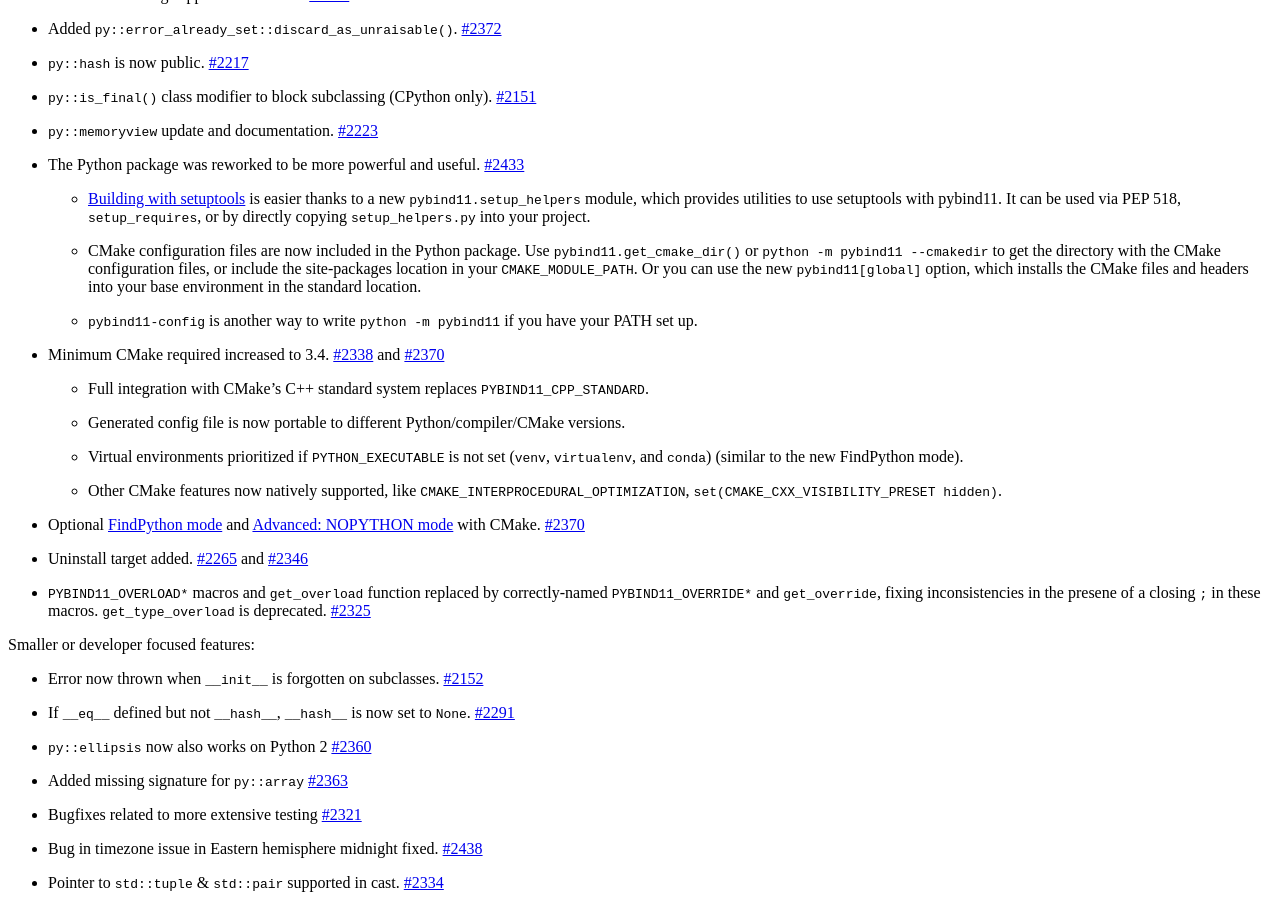
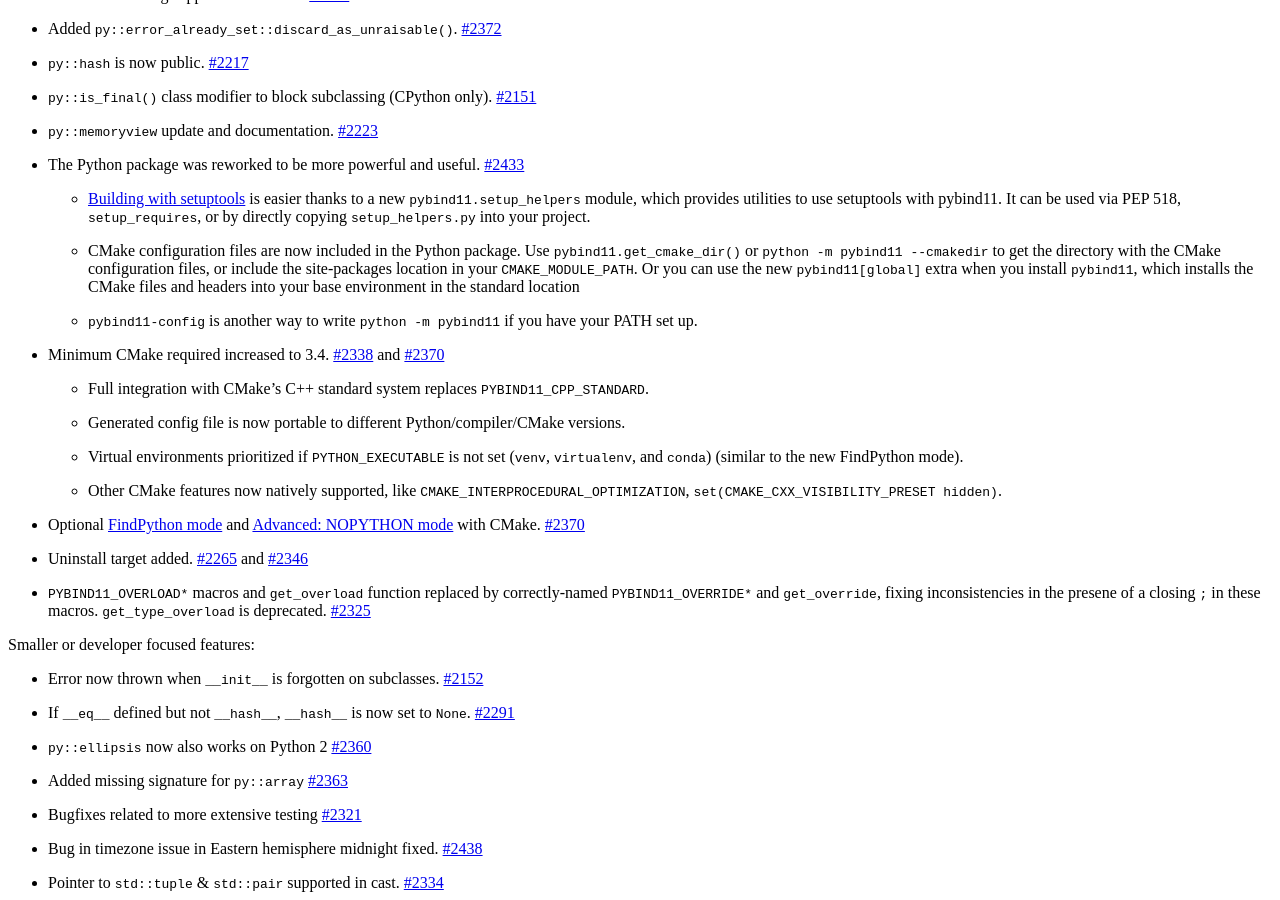
Before and after one commit to pybind/pybind11, a Sphinx documentation site: the page built from docs/changelog.rst, in a window 1280 px wide and 900 px high, scrolled down 1475 px. Built offline with Sphinx 7.4.7 and the Read the Docs theme 2.0.0, drawn with Linux system fonts in a browser that asks for light colours.

Commit message:
docs: updates from @wjakob

```diff
--- a/docs/changelog.rst
+++ b/docs/changelog.rst
@@ -49,8 +49,9 @@
     ``pybind11.get_cmake_dir()`` or ``python -m pybind11 --cmakedir`` to get
     the directory with the CMake configuration files, or include the
     site-packages location in your ``CMAKE_MODULE_PATH``. Or you can use the
-    new ``pybind11[global]`` option, which installs the CMake files and headers
-    into your base environment in the standard location.
+    new ``pybind11[global]`` extra when you install ``pybind11``, which
+    installs the CMake files and headers into your base environment in the
+    standard location
 
   * ``pybind11-config`` is another way to write ``python -m pybind11`` if you
     have your PATH set up.
```
Also changed, not shown: docs/compiling.rst (+17 -11 lines), .github/CONTRIBUTING.md, .pre-commit-config.yaml.
